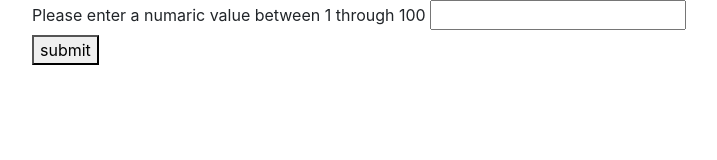
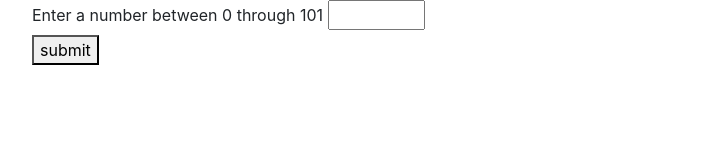
Before and after one commit to eggthecat/beep, a plain HTML site: page index.html in a window 1280 px wide. Shown: the whole page, without its empty margins (53-770 px from the left). Drawn offline with Linux system fonts and the light colour scheme.

Commit message:
Modify form id, label message, input id, and #result <p>

```diff
--- a/index.html
+++ b/index.html
@@ -10,18 +10,16 @@
   </head>
   <body>
     <div class="container">
-      <form id="beepBoop" action="index.html" method="post">
+      <form id="input">
         <div class="input">
-            <label for="">Please enter a numaric value between 1 through 100</label>
-            <input type="text" id="beepBoopQuestion1" value="">
+          <label for="">Enter a number between 0 through 101</label>
+          <input id="userNumber" type="number" min="1" max="100">
         </div>
         <button type="submit" name="btn">submit</button>
         <div class="output">
-          <p id="beepBoopResponse1"></p>
         </div>
       </form>
-
+      <p class="result"></p>
     </div>
-
   </body>
 </html>
```
